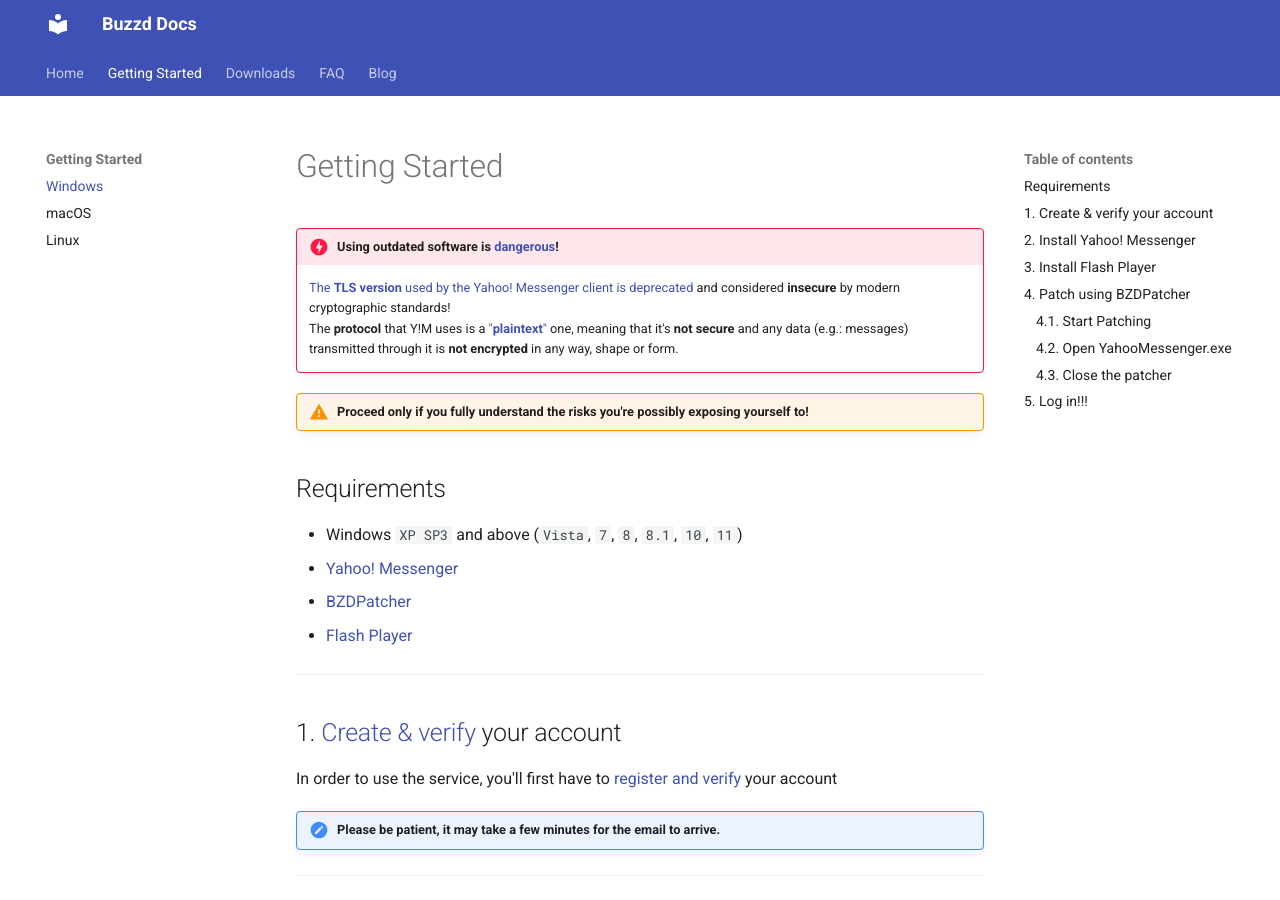
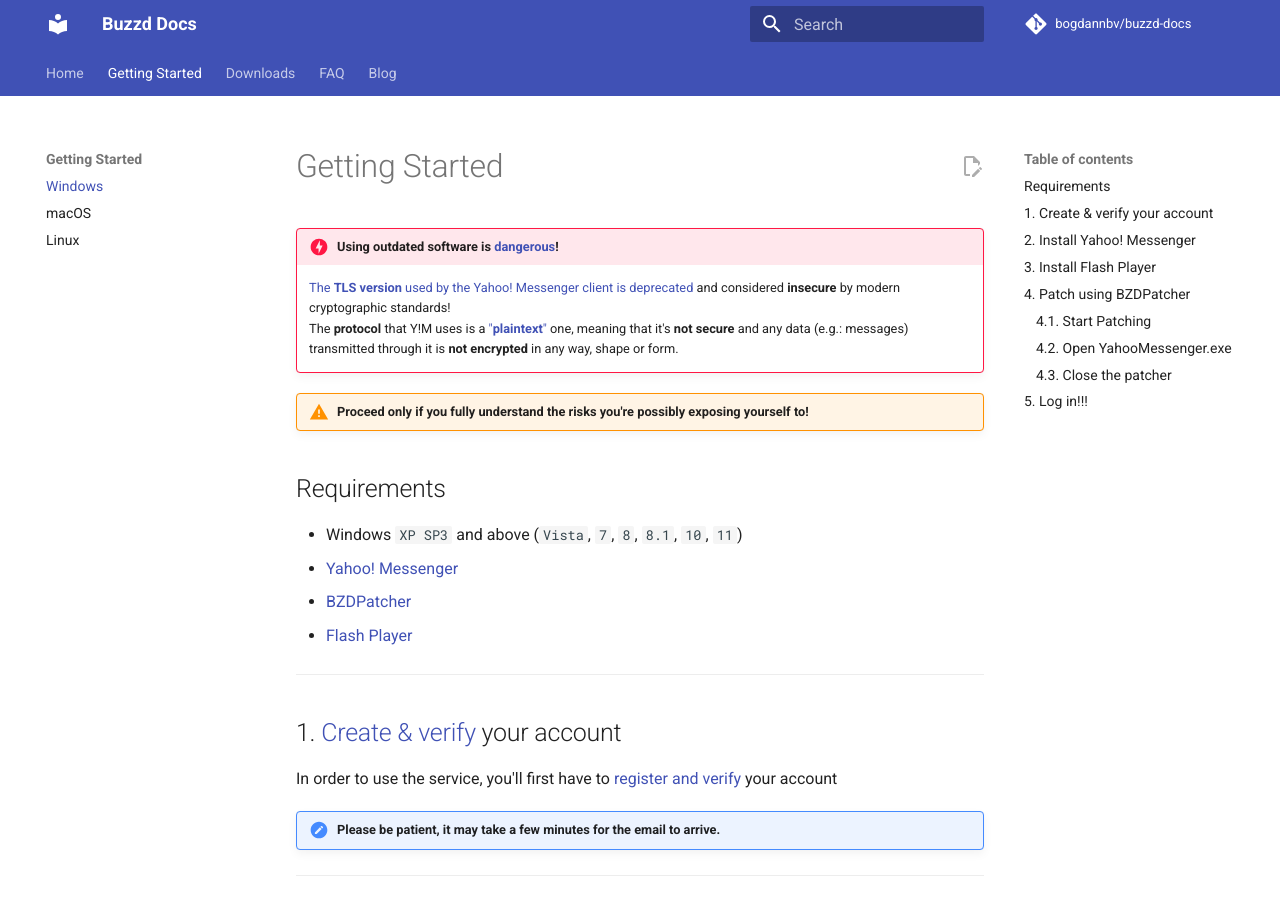
Before and after one commit to bogdannbv/buzzd-docs, an MkDocs documentation site: the page built from docs/index.md, in a window 1280 px wide and 900 px high. Built offline with MkDocs 1.6.1 and Material for MkDocs 9.7.7, drawn with Linux system fonts in a browser that asks for light colours; plug-ins that fetch from the network failed and are left out; comment, search, counter and statistics services are not loaded.

Commit message:
Update configuration
Add search feature back
Add minify plugin
Add repository and content edit buttons

```diff
--- a/mkdocs.yml
+++ b/mkdocs.yml
@@ -1,6 +1,10 @@
 site_name: Buzzd Docs
 site_url: https://buzzd.chat
 dev_addr: 0.0.0.0:8069
+
+repo_name: bogdannbv/buzzd-docs
+repo_url: https://github.com/bogdannbv/buzzd-docs
+edit_uri: edit/main/docs/
 
 theme:
   name: material
@@ -10,6 +14,7 @@ theme:
     - navigation.tabs
     - navigation.path
     - navigation.top
+    - content.action.edit
 
 markdown_extensions:
   - md_in_html
@@ -23,8 +28,17 @@ markdown_extensions:
 
 plugins:
   - blog:
+  - search:
+
   - privacy:
       concurrency: 1
+  - minify:
+      minify_html: true
+      minify_js: true
+      minify_css: true
+      htmlmin_opts:
+        remove_comments: true
+      cache_safe: true
 
 nav:
   - Home:  https://buzzd.chat
```
